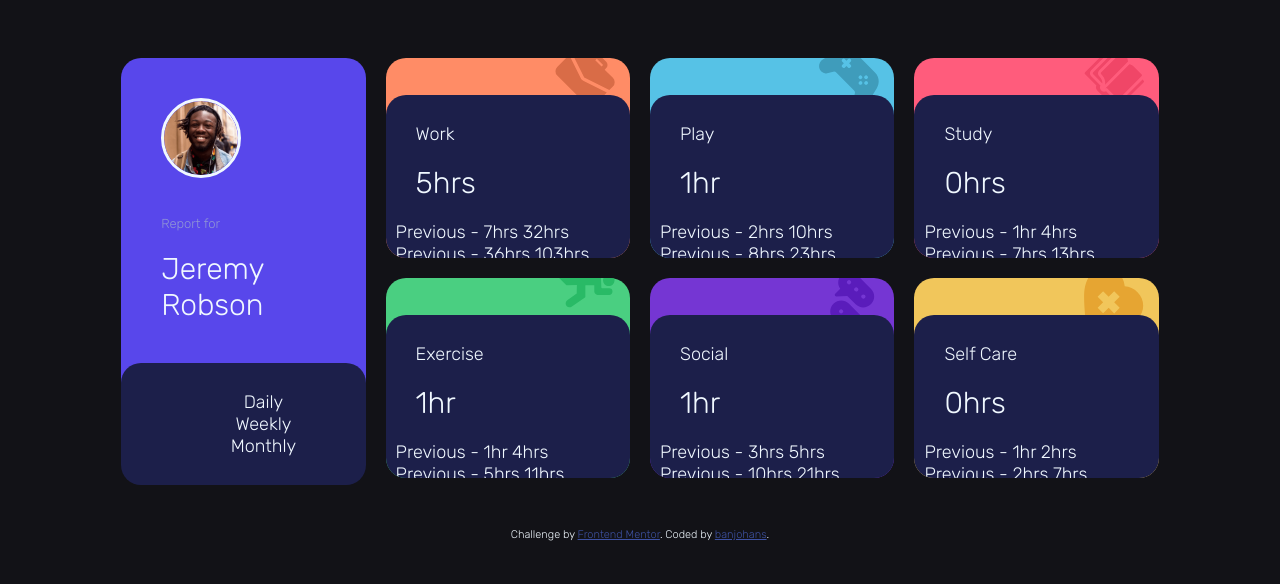
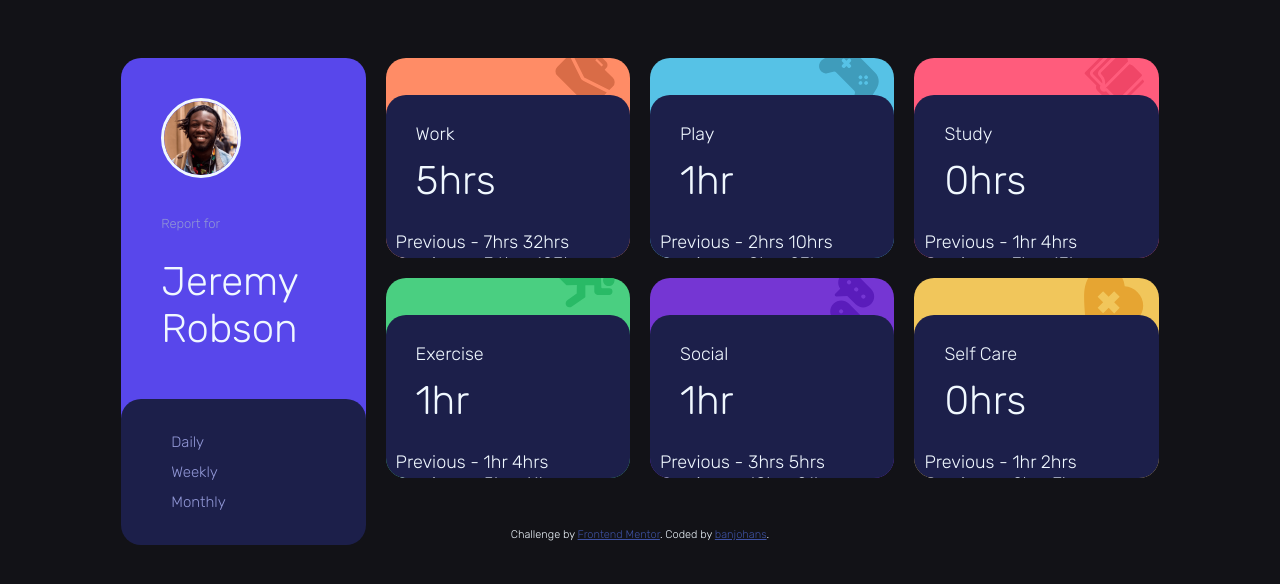
Before and after one commit to banjohans/2024.10.31.2-time-tracking-dashboard-main, a plain HTML site: page index.html in a window 1280 px wide. Drawn offline with Linux system fonts and the light colour scheme.

Commit message:
third commit

```diff
--- a/style.css
+++ b/style.css
@@ -44,13 +44,14 @@ main {
 
 h1 {
   font-family: "Rubik", sans-serif;
-  font-size: 30px;
+  font-size: 40px;
   margin-left: 20px;
 }
 h3 {
   font-family: "Rubik", sans-serif;
   font-size: 18px;
   margin-left: 20px;
+  margin-bottom: -15px;
 }
 
 p {
@@ -61,6 +62,14 @@ p {
 
 li {
   list-style-type: none;
+  font-size: 15px;
+  line-height: 30px;
+  color: hsl(235, 45%, 70%);
+}
+
+li:hover {
+  color: hsl(235, 45%, 90%);
+  cursor: pointer;
 }
 
 .userimg {
@@ -87,7 +96,7 @@ li {
   margin-top: auto;
   padding: 10px;
   background-color: hsl(235, 46%, 20%);
-  text-align: center;
+  text-align: left;
   border-radius: 20px 20px 20px 20px;
   height: 200px;
   z-index: 1;
```
